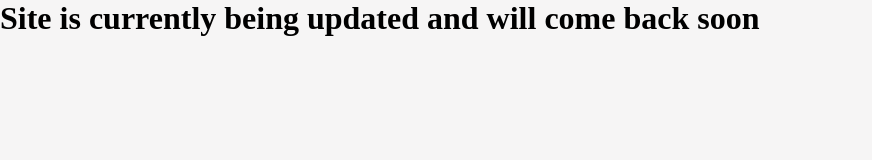
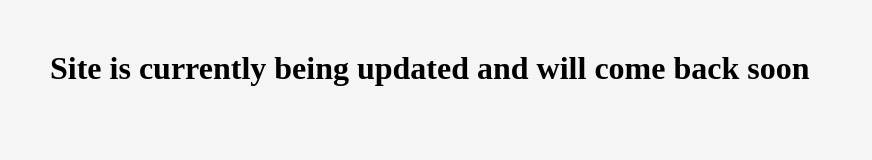
Before and after one commit to hirwablessing/personal-portfolio-v1, a plain HTML site: page index.html in a window 1280 px wide. Shown: the whole page, without its empty margins (0-872 px from the left). Drawn offline with Linux system fonts and the light colour scheme.

Commit message:
Update index.html

```diff
--- a/index.html
+++ b/index.html
@@ -13,7 +13,7 @@
 </head>
 
 <body>
-	<h1>Site is currently being updated and will come back soon</h1>
+	<h1 style="margin: 50px;">Site is currently being updated and will come back soon</h1>
 </body>
 
 </html>
```
